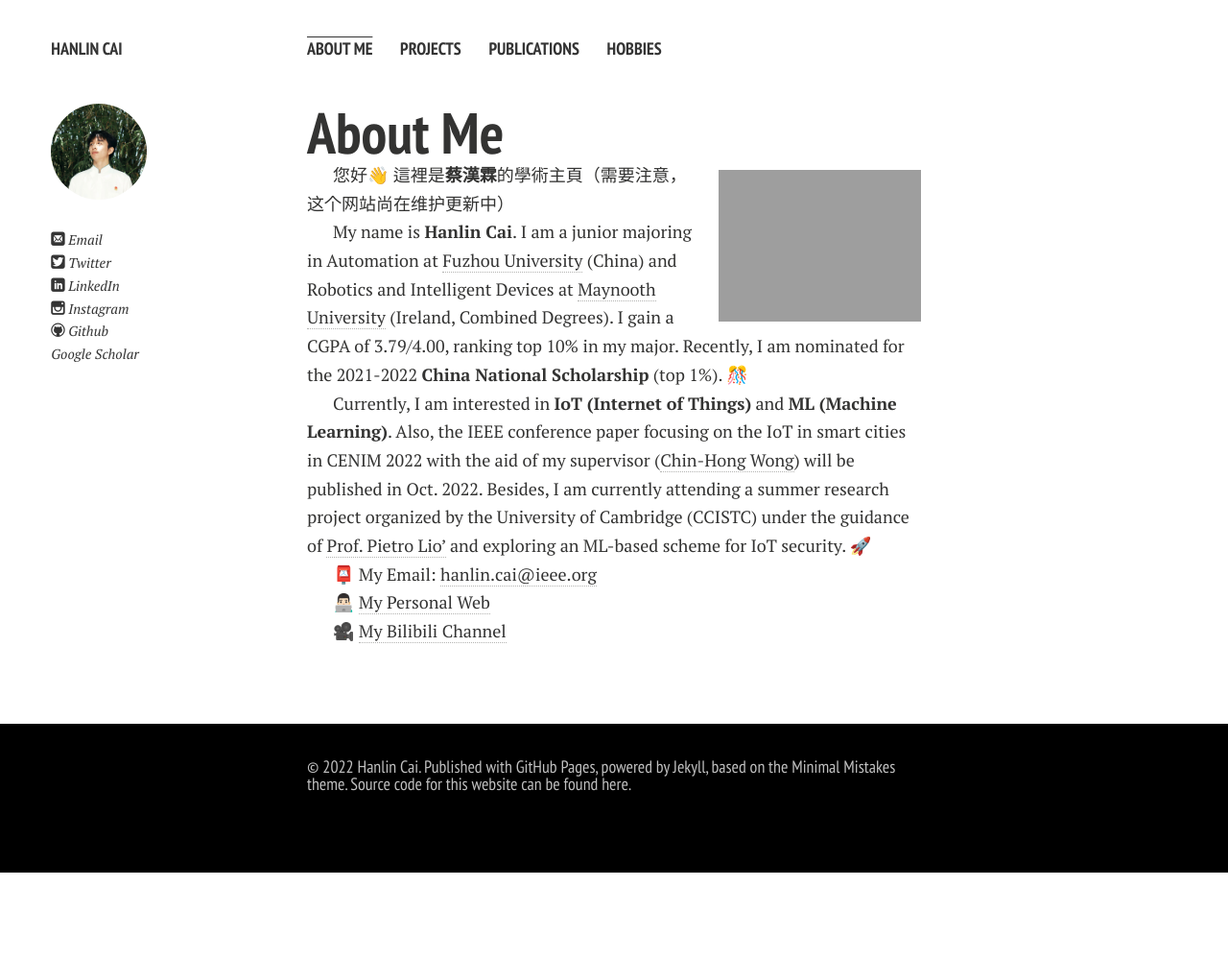
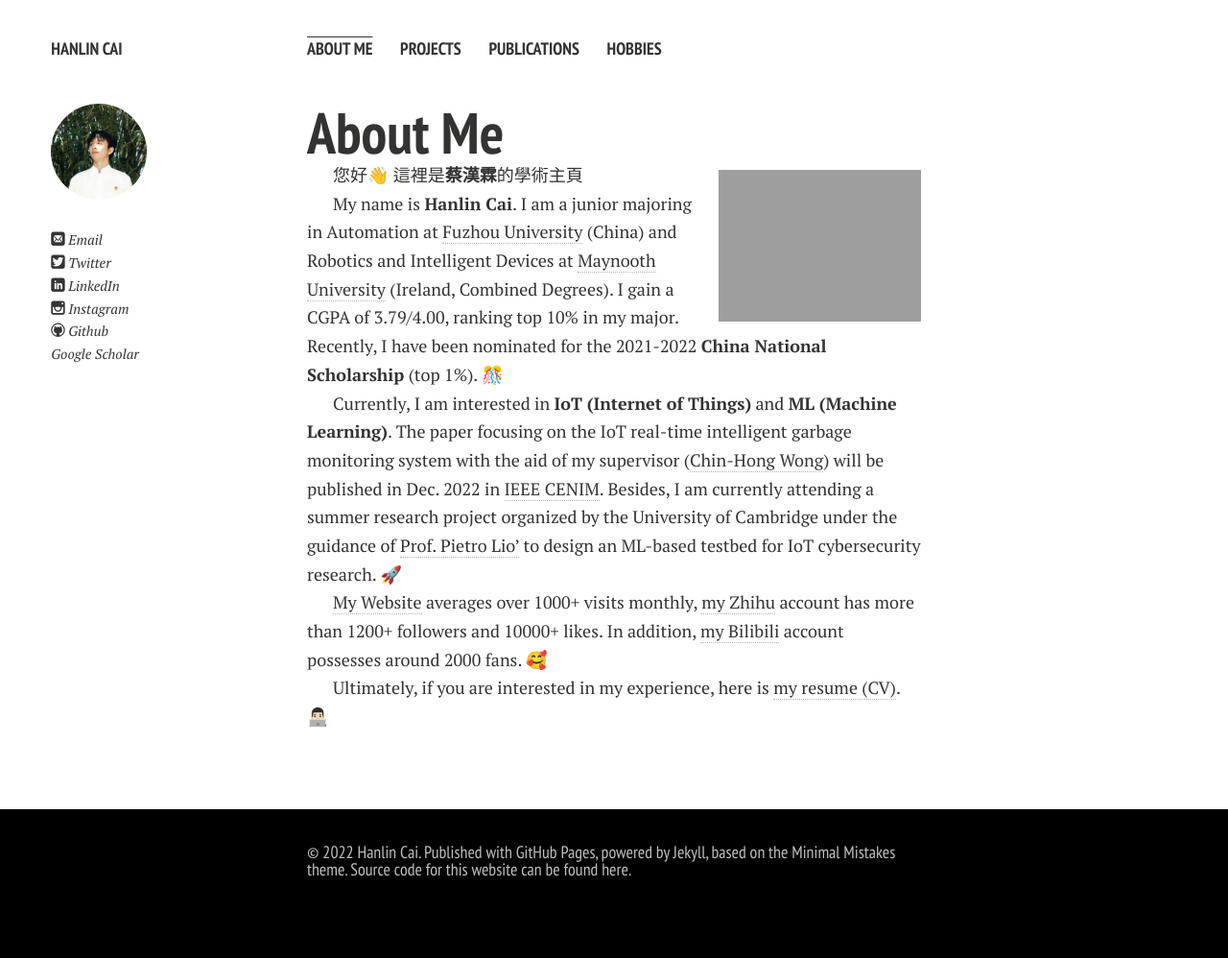
Before and after one commit to GuangLun2000/GuangLun2000.github.io, a Jekyll site: the page built from index.md, in a window 1280 px wide. Shown: the whole page at 96% size. Built offline with Jekyll 4.4.1, drawn with Linux system fonts in a browser that asks for light colours; nearby versions of some CDN libraries; a style sheet for code colours, icons or effects is not loaded; our own code applies the rules of GitHub Pages for plain Markdown files; before the commit the page ends 909 px from its top, so only the background shows below that.

Commit message:
update in 221024

```diff
--- a/index.md
+++ b/index.md
@@ -6,23 +6,27 @@
 
 <img src="https://www.caihanlin.com/caihanlin.jpg" class="floatpic" width="360" height="480">
 
-您好👋 這裡是**蔡漢霖**的學術主頁（需要注意，这个网站尚在维护更新中）
+您好👋 這裡是**蔡漢霖**的學術主頁
 
-My name is **Hanlin Cai**. I am a junior majoring in Automation at [Fuzhou University] (China) and Robotics and Intelligent Devices at [Maynooth University] (Ireland, Combined Degrees). I gain a CGPA of 3.79/4.00, ranking top 10% in my major. Recently, I am nominated for the 2021-2022 **China National Scholarship** (top 1%). 🎊
+My name is **Hanlin Cai**. I am a junior majoring in Automation at [Fuzhou University] (China) and Robotics and Intelligent Devices at [Maynooth University] (Ireland, Combined Degrees). I gain a CGPA of 3.79/4.00, ranking top 10% in my major. Recently, I have been nominated for the 2021-2022 **China National Scholarship** (top 1%). 🎊
 
-Currently, I am interested in **IoT (Internet of Things)** and **ML (Machine Learning)**. Also, the IEEE conference paper focusing on the IoT in smart cities in CENIM 2022 with the aid of my supervisor ([Chin-Hong Wong]) will be published in Oct. 2022. Besides, I am currently attending a summer research project organized by the University of Cambridge (CCISTC) under the guidance of [Prof. Pietro Lio'] and exploring an ML-based scheme for IoT security. 🚀
+Currently, I am interested in **IoT (Internet of Things)** and **ML (Machine Learning)**. The paper focusing on the IoT real-time intelligent garbage monitoring system with the aid of my supervisor ([Chin-Hong Wong]) will be published in Dec. 2022 in [IEEE CENIM]. Besides, I am currently attending a summer research project organized by the University of Cambridge under the guidance of [Prof. Pietro Lio'] to design an ML-based testbed for IoT cybersecurity research. 🚀
+
+[My Website] averages over 1000+ visits monthly, [my Zhihu] account has more than 1200+ followers and 10000+ likes. In addition, [my Bilibili] account possesses around 2000 fans. 🥰
+
+Ultimately, if you are interested in my experience, here is [my resume (CV)]. 👨🏻‍💻
 
 
 
-📮 My Email: [hanlin.cai@ieee.org](hanlin.cai@ieee.org)
 
-👨🏻‍💻 [My Personal Web]
 
-🎥 [My Bilibili Channel]
-
-[My Personal Web]: https://mieclance.club/
-[My Bilibili Channel]: https://space.bilibili.com/594030035?spm_id_from=333.1007.0.0
 [Fuzhou University]: https://www.fzu.edu.cn/
 [Maynooth University]: https://maynoothuniversity.ie/
+[IEEE CENIM]:http://cenim.its.ac.id/#pdfexpress
 [Chin-Hong Wong]: https://www.researchgate.net/profile/Chin-Hong-Wong
 [Prof. Pietro Lio']: https://www.cl.cam.ac.uk/~pl219/
+[My Website]: https://mieclance.club/
+[my Zhihu]:https://www.zhihu.com/people/chlire
+[my Bilibili]:https://space.bilibili.com/594030035?spm_id_from=333.1007.0.0
+
+[my resume (CV)]:https://caihanlin.com/file/CV-HanlinCAI.pdf
```
Also changed, not shown: 1 other file.
